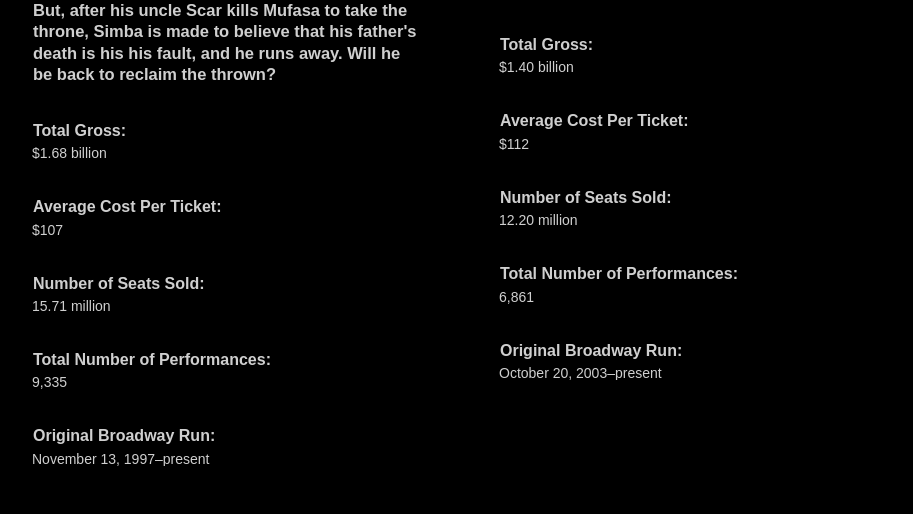
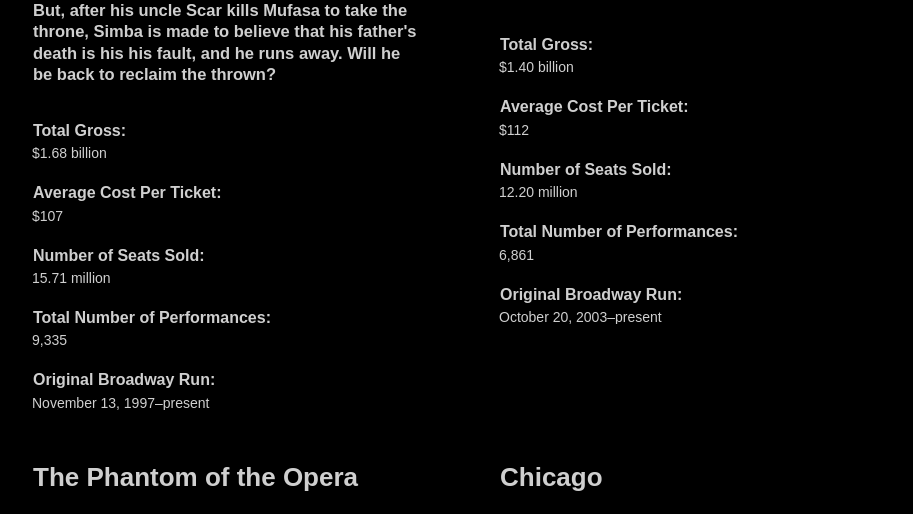
Before and after one commit to kristiebogle/project-3, a React (Create React App) app: page / in a window 1280 px wide. Shown: the part 845-1359 px from the top of the page, without its empty margins (176-1089 px from the left). Built offline with nearby package versions, Linux system fonts and the light colour scheme; grey boxes are pictures that could not be loaded; the HTML template or start-up script is replaced by a standard one.

Commit message:
changed the mmargin to 0 in css for the p tage

```diff
--- a/src/App.css
+++ b/src/App.css
@@ -74,7 +74,7 @@
   font-size: 14px;
   overflow: hidden;
   color: rgb(207, 207, 207);
-  margin-top: 0;
+  margin: 0;
   line-height: 1;
 }
 
```
